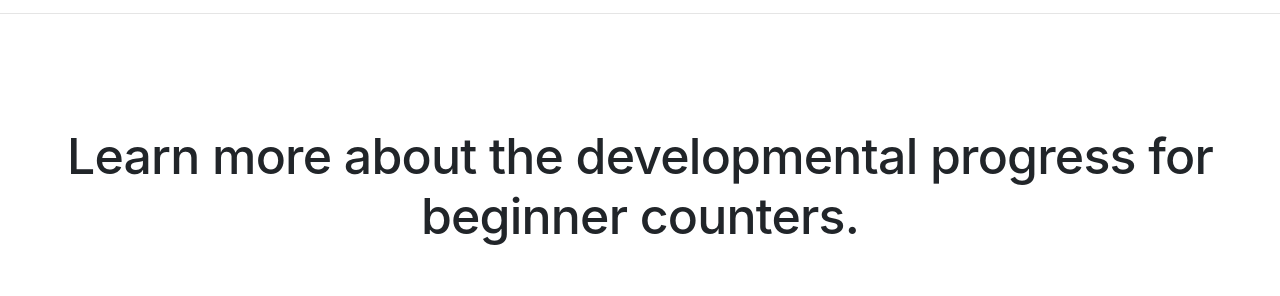
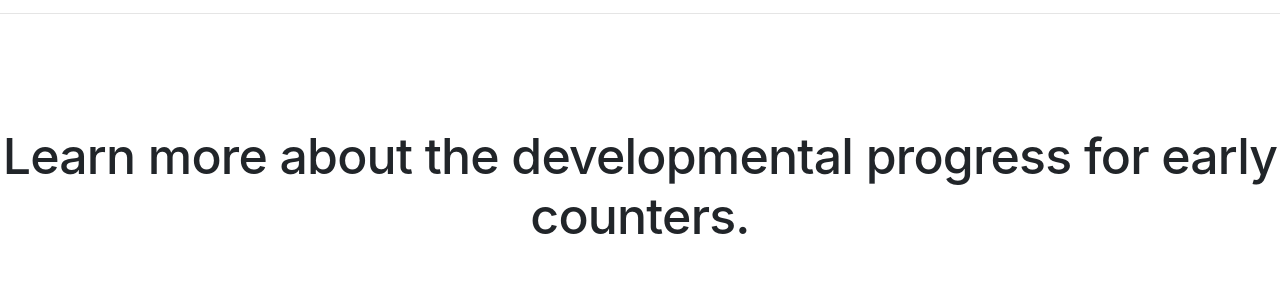
Before and after one commit to centerforearlylearning/Caplan_EarlyMathGuide, a plain HTML site: page Bucket2/Bucket2Overall.html in a window 1280 px wide. Shown: the part 996-1292 px from the top of the page. Drawn offline with nearby package versions, Linux system fonts and the light colour scheme; grey boxes are pictures that could not be loaded.

Commit message:
Update Bucket2Overall.html

```diff
--- a/Bucket2/Bucket2Overall.html
+++ b/Bucket2/Bucket2Overall.html
@@ -86,7 +86,7 @@
       </div>
       <hr>
       <div>
-        <h1 class="featurette-heading fw-normal lh-1 center">Learn more about the developmental progress for beginner counters.</h1>
+        <h1 class="featurette-heading fw-normal lh-1 center">Learn more about the developmental progress for early counters.</h1>
         <br>
         <br>
       </div>
```
